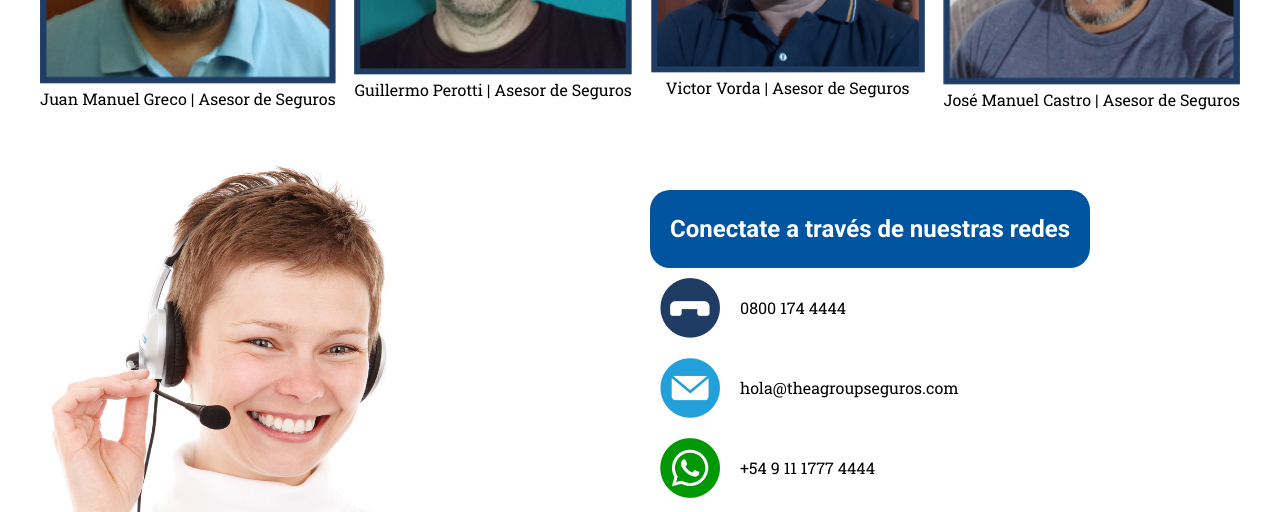
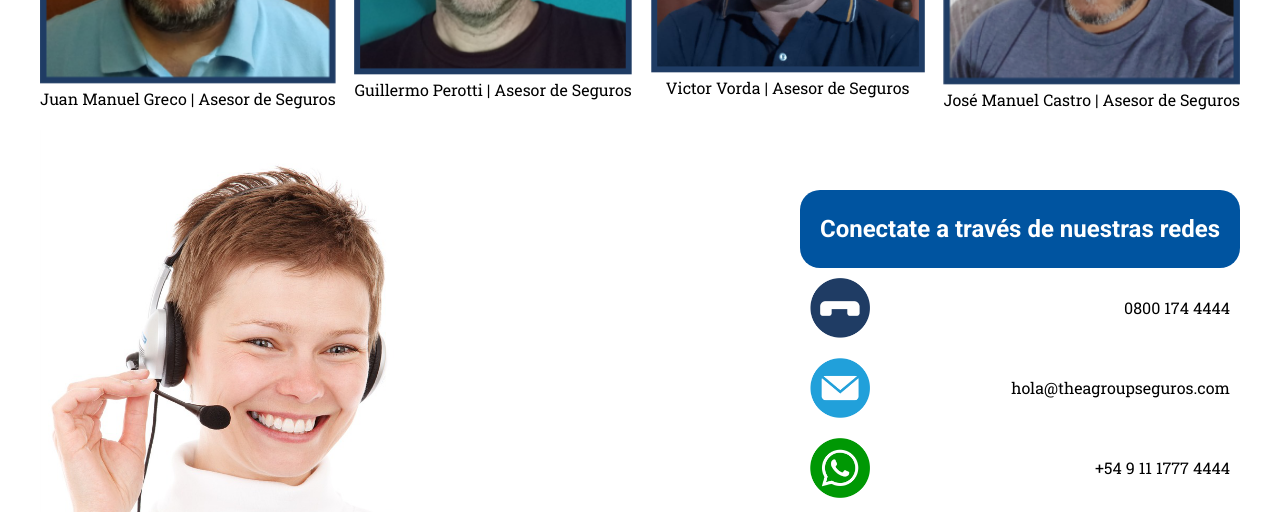
Before and after one commit to josemanuelcastroreina/proyecto-tp-grupoA, a plain HTML site: page index.html in a window 1280 px wide. Shown: the part 6710-7222 px from the top of the page. Drawn offline with Linux system fonts and the light colour scheme.

Commit message:
Resuelto Contacto

```diff
--- a/style.css
+++ b/style.css
@@ -146,7 +146,7 @@ section, footer {
 @media (min-width: 768px) {
     .contacto {
         flex-direction: row;
-        justify-content: flex-start;
+        justify-content: space-between;
     }
 }
 .general {
@@ -166,7 +166,7 @@ section, footer {
 }
 .row-icono {
     display: flex;
-    justify-content: start;
+    justify-content: space-between;
     align-items: center;
     padding: 10px;
 }
```
